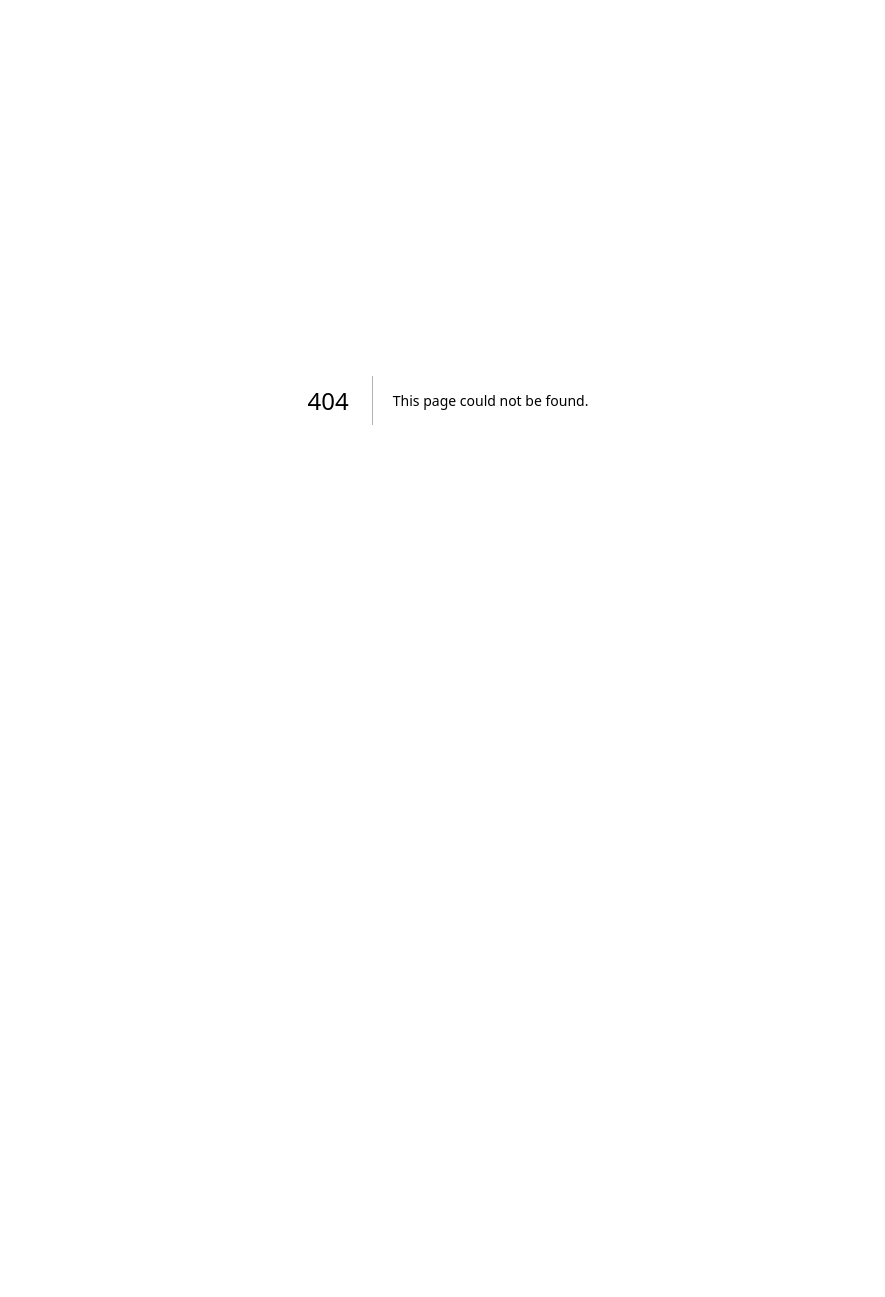
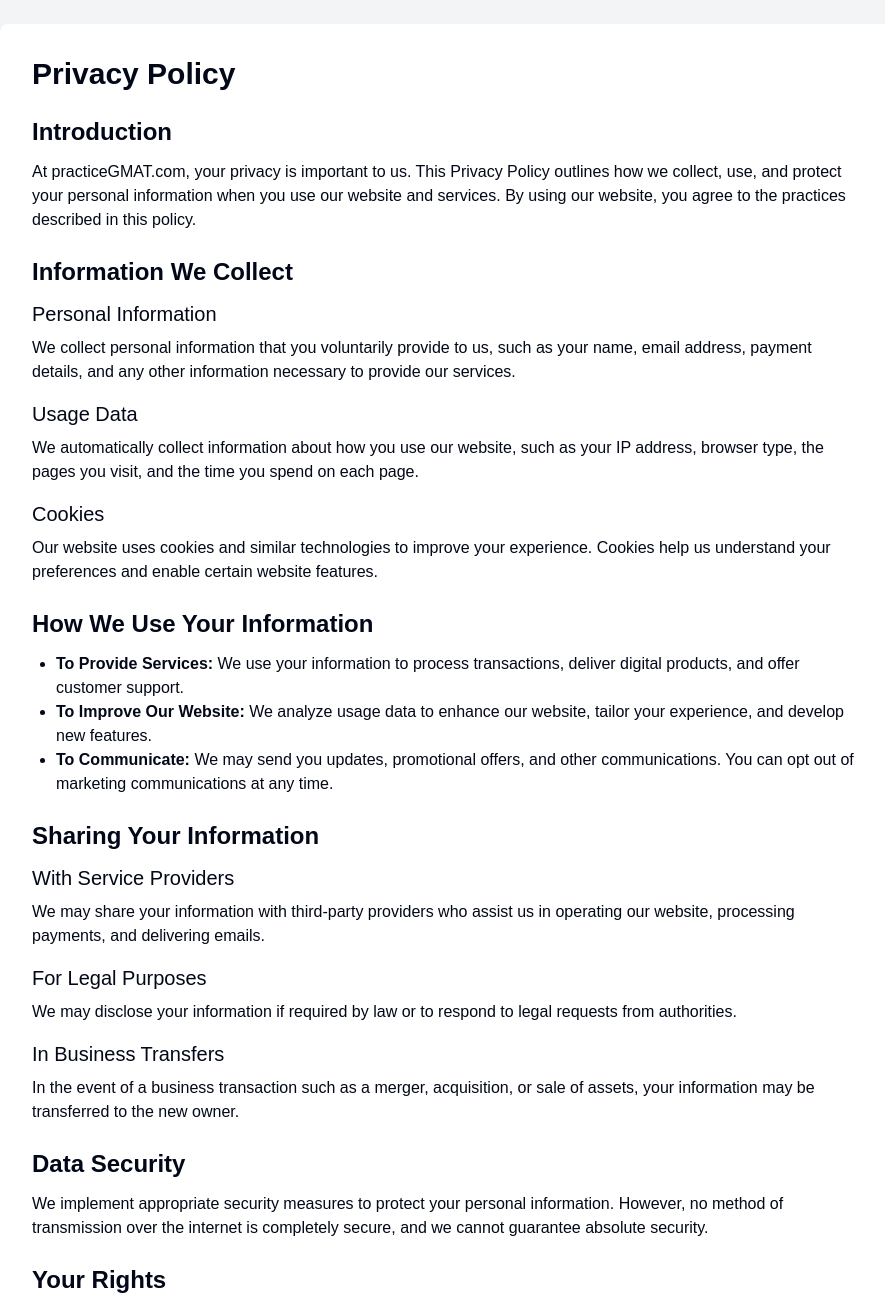
Before and after one commit to kenco99/mockme-fe-next, a Next.js app: page /privacy-policy in a window 1280 px wide. Before the commit this address had no page. Shown: the top 1297 px of the page, without its empty margins (192-1077 px from the left). Before the commit the page ends 800 px from the top, so only its background shows below. Built offline with nearby package versions, Linux system fonts and the light colour scheme; a web font is replaced by a local one.

Commit message:
privacy policy added

```diff
--- /dev/null
+++ b/src/pages/privacy-policy.tsx
@@ -0,0 +1,76 @@
+import React from 'react';
+
+const PrivacyPolicy: React.FC = () => {
+    return (
+        <div className="min-h-screen py-6 bg-gray-100">
+            <div className="max-w-4xl mx-auto bg-white p-8 rounded-lg shadow-md">
+                <h1 className="text-3xl font-bold mb-6">Privacy Policy</h1>
+
+                <section className="mb-6">
+                    <h2 className="text-2xl font-semibold mb-3">Introduction</h2>
+                    <p>At practiceGMAT.com, your privacy is important to us. This Privacy Policy outlines how we collect, use, and protect your personal information when you use our website and services. By using our website, you agree to the practices described in this policy.</p>
+                </section>
+
+                <section className="mb-6">
+                    <h2 className="text-2xl font-semibold mb-3">Information We Collect</h2>
+                    <h3 className="text-xl font-medium mb-2">Personal Information</h3>
+                    <p>We collect personal information that you voluntarily provide to us, such as your name, email address, payment details, and any other information necessary to provide our services.</p>
+                    <h3 className="text-xl font-medium mt-4 mb-2">Usage Data</h3>
+                    <p>We automatically collect information about how you use our website, such as your IP address, browser type, the pages you visit, and the time you spend on each page.</p>
+                    <h3 className="text-xl font-medium mt-4 mb-2">Cookies</h3>
+                    <p>Our website uses cookies and similar technologies to improve your experience. Cookies help us understand your preferences and enable certain website features.</p>
+                </section>
+
+                <section className="mb-6">
+                    <h2 className="text-2xl font-semibold mb-3">How We Use Your Information</h2>
+                    <ul className="list-disc pl-6">
+                        <li><strong>To Provide Services:</strong> We use your information to process transactions, deliver digital products, and offer customer support.</li>
+                        <li><strong>To Improve Our Website:</strong> We analyze usage data to enhance our website, tailor your experience, and develop new features.</li>
+                        <li><strong>To Communicate:</strong> We may send you updates, promotional offers, and other communications. You can opt out of marketing communications at any time.</li>
+                    </ul>
+                </section>
+
+                <section className="mb-6">
+                    <h2 className="text-2xl font-semibold mb-3">Sharing Your Information</h2>
+                    <h3 className="text-xl font-medium mb-2">With Service Providers</h3>
+                    <p>We may share your information with third-party providers who assist us in operating our website, processing payments, and delivering emails.</p>
+                    <h3 className="text-xl font-medium mt-4 mb-2">For Legal Purposes</h3>
+                    <p>We may disclose your information if required by law or to respond to legal requests from authorities.</p>
+                    <h3 className="text-xl font-medium mt-4 mb-2">In Business Transfers</h3>
+                    <p>In the event of a business transaction such as a merger, acquisition, or sale of assets, your information may be transferred to the new owner.</p>
+                </section>
+
+                <section className="mb-6">
+                    <h2 className="text-2xl font-semibold mb-3">Data Security</h2>
+                    <p>We implement appropriate security measures to protect your personal information. However, no method of transmission over the internet is completely secure, and we cannot guarantee absolute security.</p>
+                </section>
+
+                <section className="mb-6">
+                    <h2 className="text-2xl font-semibold mb-3">Your Rights</h2>
+                    <ul className="list-disc pl-6">
+                        <li><strong>Access and Update:</strong> You have the right to access and update your personal information.</li>
+                        <li><strong>Request Deletion:</strong> You can request the deletion of your personal data, subject to certain legal exceptions.</li>
+                        <li><strong>Opt-Out:</strong> You can opt out of receiving promotional emails by following the unsubscribe instructions provided in those emails.</li>
+                    </ul>
+                </section>
+
+                <section className="mb-6">
+                    <h2 className="text-2xl font-semibold mb-3">Children's Privacy</h2>
+                    <p>Our services are not intended for children under the age of 13. We do not knowingly collect personal information from children under 13. If we discover that we have collected such information, we will take steps to delete it.</p>
+                </section>
+
+                <section className="mb-6">
+                    <h2 className="text-2xl font-semibold mb-3">Changes to This Policy</h2>
+                    <p>We may update this Privacy Policy from time to time. Any changes will be posted on this page, and the "Last Updated" date will be updated accordingly. We encourage you to review this policy periodically.</p>
+                </section>
+
+                <section className="mb-6">
+                    <h2 className="text-2xl font-semibold mb-3">Contact Us</h2>
+                    <p>If you have any questions or concerns about our Privacy Policy, please contact us at harish@bluelearn.in</p>
+                </section>
+            </div>
+        </div>
+    );
+};
+
+export default PrivacyPolicy;
```
